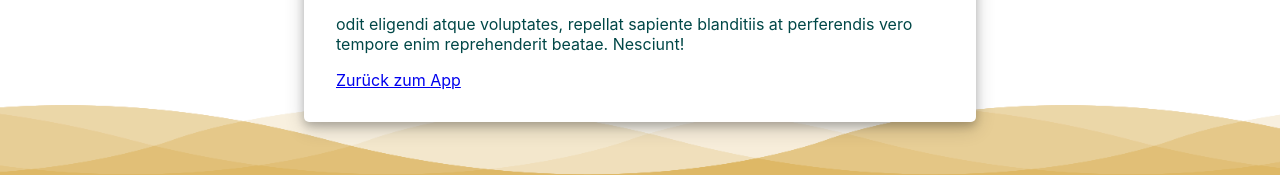
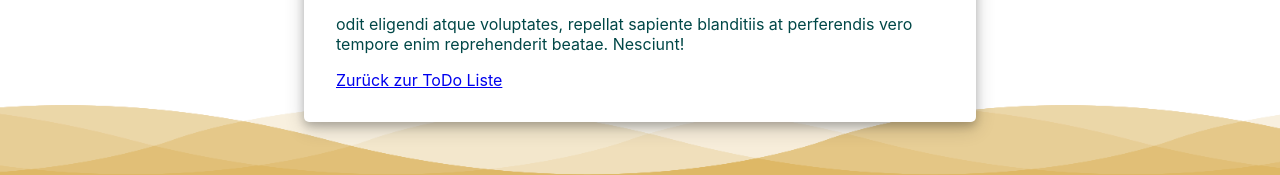
Before and after one commit to BlancaDomingo/todo-app-frontend, a React (Create React App) app: page /todoApp/Hilfe in a window 1280 px wide. Shown: the part 455-630 px from the top of the page. Built offline with nearby package versions, Linux system fonts and the light colour scheme; no server answers.

Commit message:
quote fertig fertig

```diff
--- a/src/components/Help.jsx
+++ b/src/components/Help.jsx
@@ -18,7 +18,7 @@ const Help = () => {
 
       <p>odit eligendi atque voluptates, repellat sapiente blanditiis at perferendis vero tempore enim reprehenderit beatae. Nesciunt!</p>
 
-      <Link className="linkBack" to='/todoApp'>Zurück zum App</Link>
+      <Link className="linkBack" to='/todoApp'>Zurück zur ToDo Liste</Link>
 
 
     </div>
--- a/src/components/Quote.jsx
+++ b/src/components/Quote.jsx
@@ -26,8 +26,8 @@ function Quote() {
 
   return (
     <div className="quote">
-      <h3 >„ {quote} “</h3>
-      <span className="quoteSpan">- {author} -</span>
+      {quote && <h3 >„ {quote} “</h3>}
+      { author && <span className="quoteSpan">- {author} -</span>}
       {/* <span >
         <img
           src="https://theysaidso.com/branding/theysaidso.png"
```
